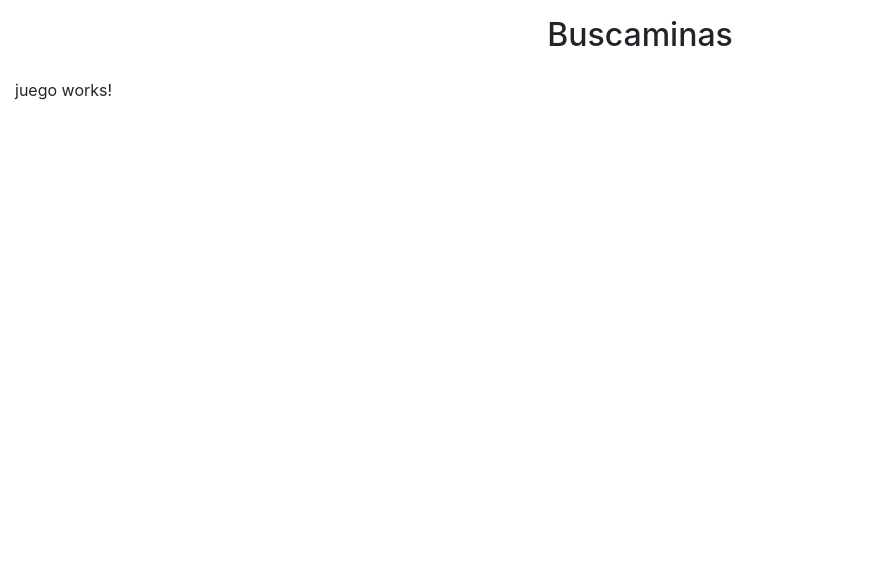
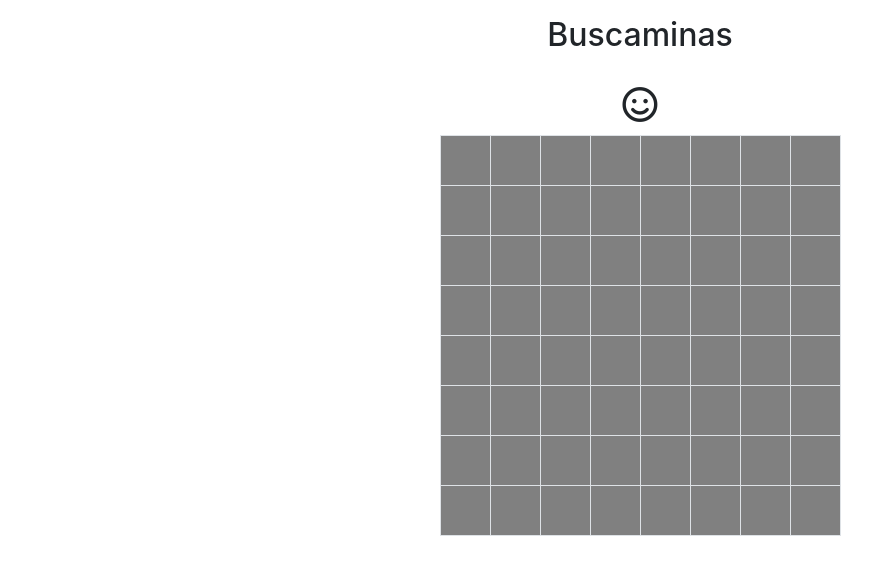
Before and after one commit to LL2262/buscaminas, an Angular app: page /juego in a window 1280 px wide. Shown: the top 574 px of the page, without its empty margins (0-890 px from the left). Built offline with nearby package versions, Linux system fonts and the light colour scheme.

Commit message:
Mostrando tablero y agregandole estilos a las celdas

```diff
--- a/src/app/components/juego/juego.component.html
+++ b/src/app/components/juego/juego.component.html
@@ -1,3 +1,25 @@
-<p>
-  juego works!
-</p>
+<div class="d-flex justify-content-center">
+  <div>
+    <div class="d-flex justify-content-center">
+      <div>
+        <button name="restart" class="btn btn-lg">
+          <i *ngIf="estadoDeJuego == 0" class="far fa-smile" style="font-size: 36px"></i>
+          <i *ngIf="estadoDeJuego == 1" class="far fa-frown" style="font-size: 36px"></i>
+        </button>
+      </div>
+    </div>
+    <div class="table-responsive">
+      <table class="table table-bordered table-hover-cells">
+        <tbody>
+          <tr *ngFor="let row of tablero; index as rowIndex;">
+            <td class="celda" *ngFor="let cell of row; index as columnIndex;">
+              <div class="celda-content">
+
+              </div>
+            </td>
+          </tr>
+        </tbody>
+      </table>
+    </div>
+  </div>
+</div>
--- a/src/assets/style.css
+++ b/src/assets/style.css
@@ -0,0 +1,17 @@
+.table-hover-cells{
+    background-color: gray;
+  }
+
+  .celda{
+      width: 50px;
+      height: 50px;
+      text-align: center;
+      padding: 0 !important;
+  }
+
+  .celda-content{
+    height: 100%;
+    display: flex;
+    justify-content: center;
+    align-items: center;
+  }
```
